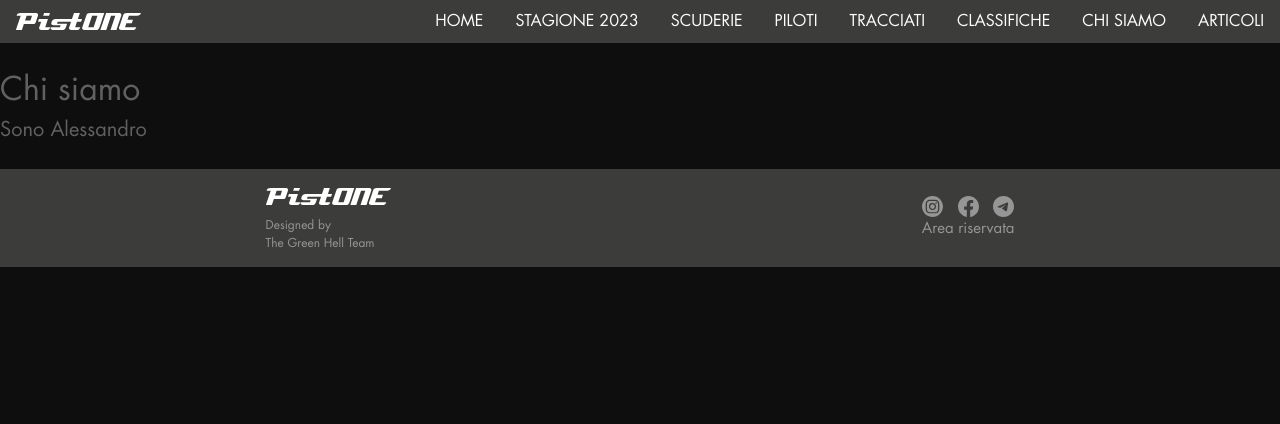
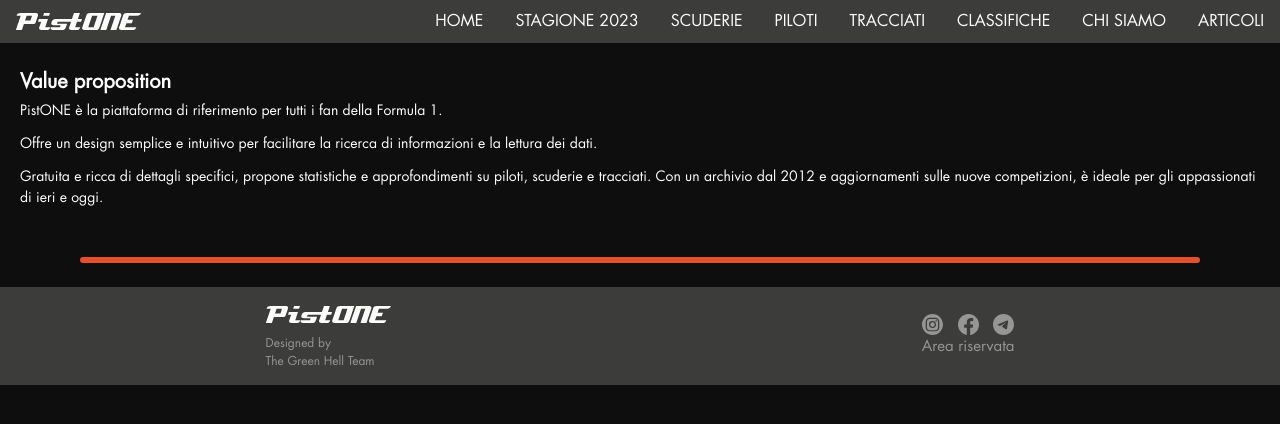
Before and after one commit to hubywan/laboratorio-integrato, an Angular app: page /chi-siamo in a window 1280 px wide. Shown: the top 424 px of the page. Built offline with nearby package versions, Linux system fonts and the light colour scheme.

Commit message:
aggiunto value proposition

```diff
--- a/src/app/chi-siamo/chi-siamo.component.css
+++ b/src/app/chi-siamo/chi-siamo.component.css
@@ -0,0 +1,11 @@
+h2 {
+    color: white;
+}
+
+p {
+    color: white;
+}
+
+.hr-chi-siamo {
+    border: 0.1cm solid #e54f2c;
+}
--- a/src/app/chi-siamo/chi-siamo.component.html
+++ b/src/app/chi-siamo/chi-siamo.component.html
@@ -1,3 +1,9 @@
-<h1>Chi siamo</h1>
+<div class="mx-5">
+    <h2 class="font-semibold">Value proposition</h2>
 
-<h2>Sono Alessandro</h2>
+    <p class="mt-1">PistONE è la piattaforma di riferimento per tutti i fan della Formula 1.</p>
+    <p class="mt-3">Offre un design semplice e intuitivo per facilitare la ricerca di informazioni e la lettura dei dati.</p>
+    <p class="mt-3">Gratuita e ricca di dettagli specifici, propone statistiche e approfondimenti su piloti, scuderie e tracciati. Con un archivio dal 2012 e aggiornamenti sulle nuove competizioni, è ideale per gli appassionati di ieri e oggi.</p>
+</div>
+
+<hr class="hr-chi-siamo mx-20 rounded mt-12">
```
